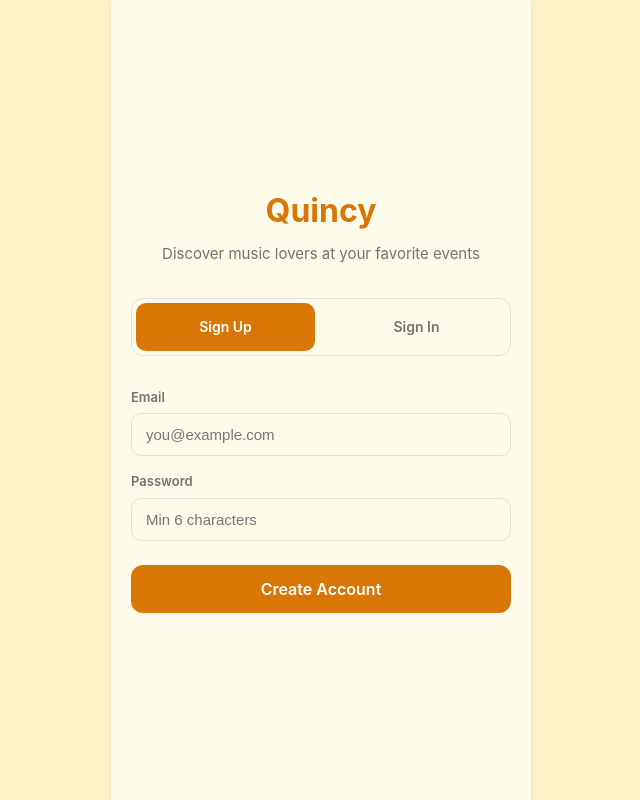
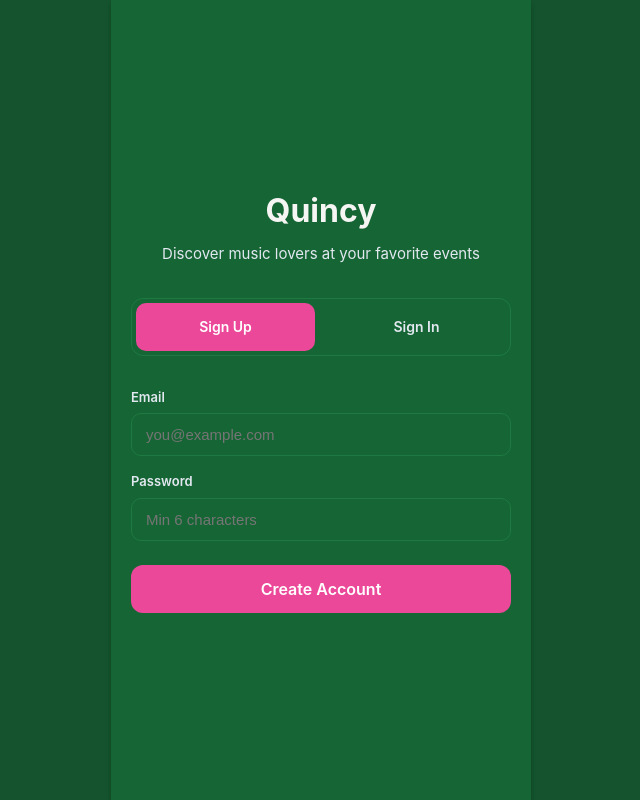
Before and after one commit to thevc3477/Qunicy, a React (Vite) app: page /auth in a window 1280 px wide. Shown: the whole page, without its empty margins (319-959 px from the left). Built offline with nearby package versions, Linux system fonts and the light colour scheme; no server answers.

Commit message:
style: Green & pink theme matching Quincy logo — white text, pink accents

```diff
--- a/src/components/BottomNav.jsx
+++ b/src/components/BottomNav.jsx
@@ -42,7 +42,7 @@ export default function BottomNav() {
             gap: 4,
             padding: '8px 0',
             textDecoration: 'none',
-            color: isActive(tab.path) ? 'var(--primary-color)' : 'var(--text-secondary)',
+            color: isActive(tab.path) ? '#FFFFFF' : 'var(--text-secondary)',
             transition: 'color 0.2s',
           }}
         >
--- a/src/components/Header.jsx
+++ b/src/components/Header.jsx
@@ -14,7 +14,7 @@ export default function Header() {
       <h1 style={{
         fontSize: 20,
         fontWeight: 700,
-        color: 'var(--primary-color)',
+        color: '#F5F5F4',
       }}>
         Quincy
       </h1>
--- a/src/components/Walkthrough.jsx
+++ b/src/components/Walkthrough.jsx
@@ -63,7 +63,7 @@ export default function Walkthrough() {
           {steps.map((_, i) => (
             <div key={i} style={{
               width: 8, height: 8, borderRadius: '50%',
-              backgroundColor: i === step ? 'var(--primary-color, #D97706)' : 'var(--border, #E7E0D5)',
+              backgroundColor: i === step ? 'var(--accent, #EC4899)' : 'var(--border, #E7E5E4)',
               transition: 'background-color 0.2s',
             }} />
           ))}
--- a/src/index.css
+++ b/src/index.css
@@ -3,14 +3,14 @@
   line-height: 1.5;
   font-weight: 400;
 
-  --primary-color: #D97706;
-  --primary-dark: #B45309;
-  --background: #FEF3C7;
-  --surface: #FFFBEB;
-  --text-primary: #292524;
-  --text-secondary: #78716C;
-  --border: #E7E0D5;
-  --shadow: 0 4px 6px -1px rgba(41, 37, 36, 0.08), 0 2px 4px -1px rgba(41, 37, 36, 0.04);
+  --primary-color: #EC4899;
+  --primary-dark: #DB2777;
+  --background: #14532D;
+  --surface: #166534;
+  --text-primary: #FFFFFF;
+  --text-secondary: #E2E8F0;
+  --border: #1E7A42;
+  --shadow: 0 4px 6px -1px rgba(0, 0, 0, 0.2), 0 2px 4px -1px rgba(0, 0, 0, 0.1);
 
   font-synthesis: none;
   text-rendering: optimizeLegibility;
@@ -45,18 +45,22 @@ body {
 }
 
 a {
-  color: var(--primary-color);
+  color: #FFFFFF;
   text-decoration: none;
 }
 
 a:hover {
-  color: var(--primary-dark);
+  color: #EC4899;
 }
 
 h1, h2, h3, h4, h5, h6 {
   margin: 0;
   font-weight: 600;
-  color: var(--text-primary);
+  color: #FFFFFF;
+}
+
+p, span, label, li, td, th, div {
+  color: #FFFFFF;
 }
 
 button {
@@ -84,13 +88,14 @@ button:active {
 }
 
 button.secondary {
-  background-color: var(--surface);
-  color: var(--text-primary);
+  background-color: transparent;
+  color: #FFFFFF;
   border: 1px solid var(--border);
 }
 
 button.secondary:hover {
-  background-color: #f9fafb;
+  background-color: rgba(255, 255, 255, 0.1);
+  border-color: var(--primary-color);
   border-color: var(--primary-color);
 }
 
@@ -104,7 +109,7 @@ button.secondary:hover {
 
 .card:hover {
   border-color: var(--primary-color);
-  box-shadow: 0 2px 8px rgba(217, 119, 6, 0.1);
+  box-shadow: 0 2px 8px rgba(236, 72, 153, 0.15);
 }
 
 /* Swipe card */
@@ -122,7 +127,7 @@ button.secondary:hover {
 .match-overlay {
   position: fixed;
   inset: 0;
-  background: rgba(217, 119, 6, 0.92);
+  background: rgba(236, 72, 153, 0.92);
   display: flex;
   align-items: center;
   justify-content: center;
@@ -163,8 +168,8 @@ button.secondary:hover {
 .vibe-card-tag {
   display: inline-block;
   padding: 4px 10px;
-  background: rgba(217, 119, 6, 0.08);
-  color: var(--primary-color);
+  background: #EC4899;
+  color: #FFFFFF;
   border-radius: 20px;
   font-size: 12px;
   font-weight: 500;
--- a/src/pages/Auth.jsx
+++ b/src/pages/Auth.jsx
@@ -103,7 +103,7 @@ export default function Auth() {
     return (
       <div style={{ minHeight: '100vh', display: 'flex', flexDirection: 'column', justifyContent: 'center', padding: 20 }}>
         <div style={{ textAlign: 'center', marginBottom: 32 }}>
-          <h1 style={{ fontSize: 28, color: 'var(--primary-color)' }}>Reset Password</h1>
+          <h1 style={{ fontSize: 28, color: '#FFFFFF' }}>Reset Password</h1>
           <p style={{ fontSize: 15, color: 'var(--text-secondary)', marginTop: 8 }}>
             {resetEmailSent ? 'Check your email for a reset link' : "Enter your email and we'll send you a reset link"}
           </p>
@@ -144,7 +144,7 @@ export default function Auth() {
   return (
     <div style={{ minHeight: '100vh', display: 'flex', flexDirection: 'column', justifyContent: 'center', padding: 20 }}>
       <div style={{ textAlign: 'center', marginBottom: 32 }}>
-        <h1 style={{ fontSize: 32, fontWeight: 700, color: 'var(--primary-color)', margin: '0 0 8px 0' }}>Quincy</h1>
+        <h1 style={{ fontSize: 32, fontWeight: 700, color: '#F5F5F4', margin: '0 0 8px 0' }}>Quincy</h1>
         <p style={{ fontSize: 15, color: 'var(--text-secondary)', margin: 0 }}>Discover music lovers at your favorite events</p>
       </div>
 
@@ -175,7 +175,7 @@ export default function Auth() {
         </div>
         {tab === 'signin' && (
           <button type="button" onClick={() => setShowForgotPassword(true)}
-            style={{ background: 'none', border: 'none', color: 'var(--primary-color)', fontSize: 13, fontWeight: 500, cursor: 'pointer', padding: 0, textAlign: 'left', width: 'auto', minHeight: 'auto' }}>
+            style={{ background: 'none', border: 'none', color: '#FFFFFF', fontSize: 13, fontWeight: 500, cursor: 'pointer', padding: 0, textAlign: 'left', width: 'auto', minHeight: 'auto' }}>
             Forgot password?
           </button>
         )}
--- a/src/pages/Chat.jsx
+++ b/src/pages/Chat.jsx
@@ -114,7 +114,7 @@ export default function Chat() {
       <div style={{ flex: 1, overflowY: 'auto', padding: 16, display: 'flex', flexDirection: 'column', gap: 12 }}>
         {/* Ice breaker */}
         {iceBreaker && (
-          <div style={{ textAlign: 'center', padding: '12px 16px', backgroundColor: 'rgba(99,102,241,0.08)', borderRadius: 12, fontSize: 13, color: 'var(--primary-color)', marginBottom: 8 }}>
+          <div style={{ textAlign: 'center', padding: '12px 16px', backgroundColor: 'rgba(255,255,255,0.08)', borderRadius: 12, fontSize: 13, color: '#FFFFFF', marginBottom: 8 }}>
             {iceBreaker}
           </div>
         )}
--- a/src/pages/Event.jsx
+++ b/src/pages/Event.jsx
@@ -145,7 +145,7 @@ export default function Event() {
               marginTop: 10,
               backgroundColor: 'transparent',
               border: '1.5px solid var(--primary-color)',
-              color: 'var(--primary-color)',
+              color: '#FFFFFF',
               cursor: 'pointer',
             }}
           >
--- a/src/pages/NewOnboarding.jsx
+++ b/src/pages/NewOnboarding.jsx
@@ -384,7 +384,7 @@ export default function NewOnboarding() {
   return (
     <div style={{ minHeight: '100vh', display: 'flex', flexDirection: 'column', padding: 20, paddingBottom: 100 }}>
       <div style={{ textAlign: 'center', marginBottom: 24 }}>
-        <h1 style={{ fontSize: 24, color: 'var(--primary-color)', marginBottom: 4 }}>Welcome to Quincy</h1>
+        <h1 style={{ fontSize: 24, color: '#F5F5F4', marginBottom: 4 }}>Welcome to Quincy</h1>
         <p style={{ fontSize: 14, color: 'var(--text-secondary)' }}>Let's set up your profile</p>
       </div>
 
```
